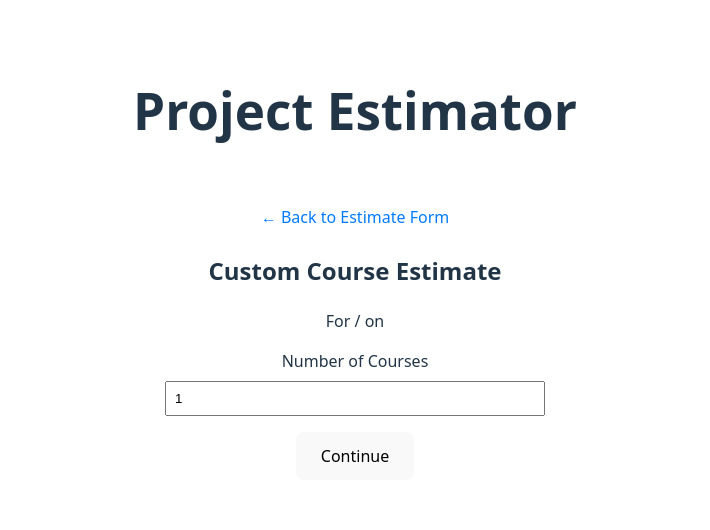
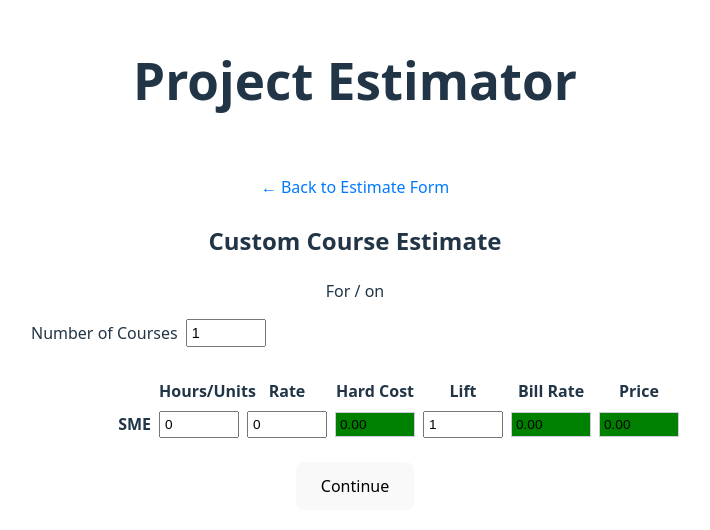
Before and after one commit to sbcybersolutions/project-estimator, a React (Vite) app: page /estimate/customCourse in a window 1280 px wide. Shown: the part 120-650 px from the top of the page, without its empty margins (285-995 px from the left). Built offline with nearby package versions, Linux system fonts and the light colour scheme.

Commit message:
First estimate row built with calculations

```diff
--- a/src/pages/CustomCoursePage.jsx
+++ b/src/pages/CustomCoursePage.jsx
@@ -1,25 +1,36 @@
-import React, { useState } from 'react';
+// src/pages/CustomCoursePage.jsx
+import React, { useState, useMemo } from 'react';
 import { useLocation, Link } from 'react-router-dom';
 
 export default function CustomCoursePage() {
   const { state } = useLocation();
   const { clientName, projectName, estimateDate } = state || {};
 
+  // Editable fields
   const [numCourses, setNumCourses] = useState(1);
+  const [smeUnits, setSmeUnits] = useState(0);
+  const [smeRate, setSmeRate] = useState(0);
+  const [smeLift, setSmeLift] = useState(1);
+
+  // Computed values
+  const smeHardCost = useMemo(() => Number(smeUnits) * Number(smeRate), [smeUnits, smeRate]);
+  const smeBillRate = useMemo(() => (smeLift > 0 ? Number(smeRate) / Number(smeLift) : 0), [smeRate, smeLift]);
+  const smePrice = useMemo(() => Number(smeUnits) * Number(smeBillRate), [smeUnits, smeBillRate]);
 
   const handleSubmit = e => {
     e.preventDefault();
-    console.log('Custom Course Estimate:', {
-      clientName,
-      projectName,
-      estimateDate,
-      numCourses
-    });
-    // TODO: navigate to next step or save to context
+    // ...submit logic...
+  };
+
+  const gridStyle = {
+    display: 'grid',
+    gridTemplateColumns: '120px repeat(6, 80px)',
+    gap: '0.5rem',
+    alignItems: 'center'
   };
 
   return (
-    <div style={{ padding: '2rem', maxWidth: 500, margin: '0 auto' }}>
+    <div style={{ padding: '2rem', maxWidth: 700, margin: '0 auto' }}>
       <header style={{ marginBottom: '1.5rem' }}>
         <Link to="/" style={{ textDecoration: 'none', color: '#007bff' }}>
           ← Back to Estimate Form
@@ -32,8 +43,9 @@ export default function CustomCoursePage() {
       </p>
 
       <form onSubmit={handleSubmit}>
-        <div style={{ marginBottom: '1rem' }}>
-          <label htmlFor="numCourses" style={{ display: 'block', marginBottom: '.5rem' }}>
+        {/* Number of Courses */}
+        <div style={{ display: 'flex', alignItems: 'center', marginBottom: '2rem' }}>
+          <label htmlFor="numCourses" style={{ marginRight: '0.5rem', whiteSpace: 'nowrap' }}>
             Number of Courses
           </label>
           <input
@@ -43,9 +55,109 @@ export default function CustomCoursePage() {
             onChange={e => setNumCourses(e.target.value)}
             min="1"
             required
-            style={{ width: '100%', padding: '.5rem', boxSizing: 'border-box' }}
+            style={{ width: '80px', padding: '0.25rem', boxSizing: 'border-box', fontSize: '0.9rem' }}
           />
         </div>
+
+        {/* —— Header Row of Labels —— */}
+        <div
+          style={{
+            ...gridStyle,
+            marginBottom: '0.5rem',
+            fontWeight: 600,
+            textAlign: 'center'
+          }}
+        >
+          <div></div>
+          <div>Hours/Units</div>
+          <div>Rate</div>
+          <div>Hard Cost</div>
+          <div>Lift</div>
+          <div>Bill Rate</div>
+          <div>Price</div>
+        </div>
+
+        {/* —— SME Row —— */}
+        <div style={{ ...gridStyle, marginBottom: '1.5rem' }}>
+          <div style={{ textAlign: 'right', fontWeight: 600 }}>SME</div>
+
+          <input
+            type="number"
+            placeholder="Units"
+            value={smeUnits}
+            onChange={e => setSmeUnits(e.target.value)}
+            min="0"
+            required
+            style={{ width: '100%', padding: '0.25rem', fontSize: '0.85rem', boxSizing: 'border-box' }}
+          />
+
+          <input
+            type="number"
+            placeholder="Rate"
+            value={smeRate}
+            onChange={e => setSmeRate(e.target.value)}
+            min="0"
+            required
+            style={{ width: '100%', padding: '0.25rem', fontSize: '0.85rem', boxSizing: 'border-box' }}
+          />
+
+          <input
+            type="number"
+            placeholder="Hard Cost"
+            value={smeHardCost.toFixed(2)}
+            readOnly
+            style={{
+              width: '100%',
+              padding: '0.25rem',
+              fontSize: '0.85rem',
+              boxSizing: 'border-box',
+              background: 'green',
+              border: '1px solid #ccd'
+            }}
+          />
+
+          <input
+            type="number"
+            placeholder="Lift"
+            value={smeLift}
+            onChange={e => setSmeLift(e.target.value)}
+            min="0.01"
+            step="0.01"
+            required
+            style={{ width: '100%', padding: '0.25rem', fontSize: '0.85rem', boxSizing: 'border-box' }}
+          />
+
+          <input
+            type="number"
+            placeholder="Bill Rate"
+            value={smeBillRate.toFixed(2)}
+            readOnly
+            style={{
+              width: '100%',
+              padding: '0.25rem',
+              fontSize: '0.85rem',
+              boxSizing: 'border-box',
+              background: 'green',
+              border: '1px solid #ccd'
+            }}
+          />
+
+          <input
+            type="number"
+            placeholder="Price"
+            value={smePrice.toFixed(2)}
+            readOnly
+            style={{
+              width: '100%',
+              padding: '0.25rem',
+              fontSize: '0.85rem',
+              boxSizing: 'border-box',
+              background: 'green',
+              border: '1px solid #ccd'
+            }}
+          />
+        </div>
+
         <button type="submit" style={{ padding: '.75rem 1.5rem', cursor: 'pointer' }}>
           Continue
         </button>
```
